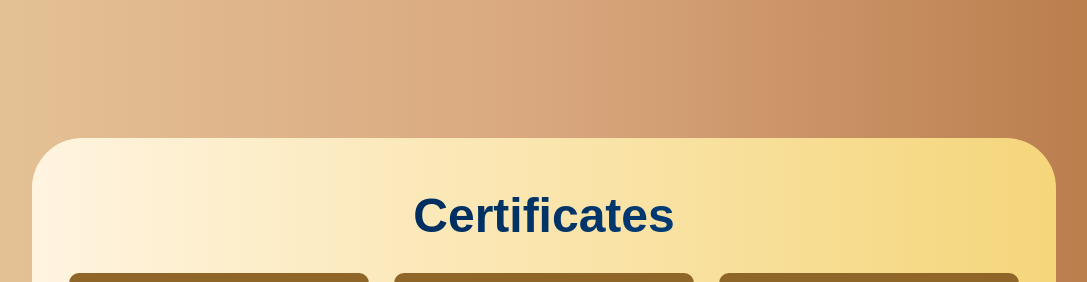
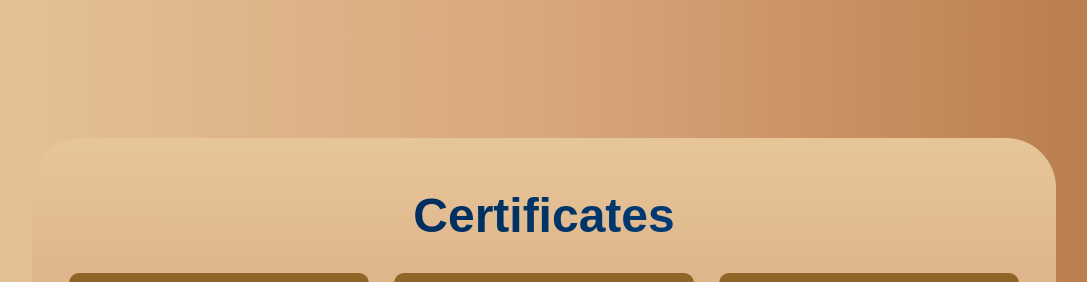
Before and after one commit to git-arron/Arron-Portfolio, a plain HTML site: page index.html in a window 1280 px wide. Shown: the part 1490-1772 px from the top of the page, without its empty margins (96-1183 px from the left). Drawn offline with Linux system fonts and the light colour scheme.

Commit message:
blended the color style of the certificate section with the palette

```diff
--- a/styles.css
+++ b/styles.css
@@ -207,7 +207,7 @@ h1, h2{
     margin-top:40px;
     margin-left:10%;
     margin-right:10%;
-    background: linear-gradient(to right, #fff4e0, #f5d67b);
+    background: linear-gradient(to bottom, #e6c699, #d9a77e, #b57745);
 }
 #certificates-header{
     text-align:center;
```
